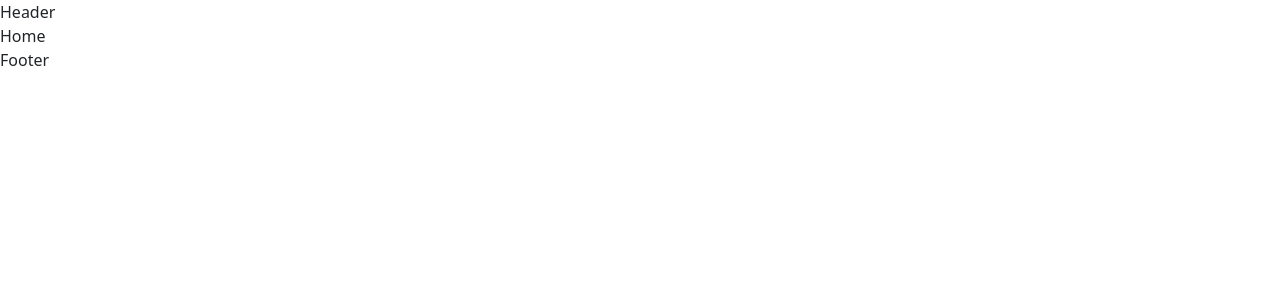
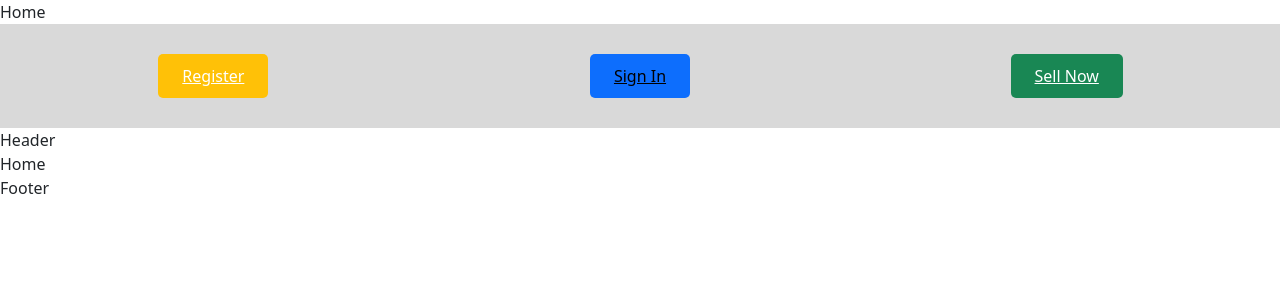
Before and after one commit to Ilhamfeysel/StilGalleriet, a React (Vite) app: page / in a window 1280 px wide. Shown: the top 300 px of the page. Built offline with nearby package versions, Linux system fonts and the light colour scheme.

Commit message:
Update App component and add new HomePageButtons component

```diff
--- a/src/App.jsx
+++ b/src/App.jsx
@@ -4,10 +4,14 @@ import Header from "./components/Header";
 import Footer from "./components/Footer";
 import Login from "./components/Login";
 import Register from "./components/Register";
+import HomePageButtons from "./components/HomePageButtons";
 
 function App() {
   return (
-    <BrowserRouter>
+    <div>
+      <div>Home</div>
+      <HomePageButtons>Test</HomePageButtons>
+      <BrowserRouter>
       <Header />
       <Routes>
         <Route path="/" element={<Home />} />
@@ -16,6 +20,7 @@ function App() {
       </Routes>
       <Footer />
     </BrowserRouter>
+    </div>
   );
 }
 
--- /dev/null
+++ b/src/components/HomePageButtons.jsx
@@ -0,0 +1,30 @@
+import React from "react";
+import { Container, Row, Col } from "react-bootstrap";
+
+const HomePageButtons = () => {
+  const buttonLinks = [
+    { label: "Register", link: "/register", bgColor: "bg-warning", textColor: "text-white" },
+    { label: "Sign In", link: "/signin", bgColor: "bg-primary", textColor: "text-black" },
+    { label: "Sell Now", link: "/sell", bgColor: "bg-success", textColor: "text-white" }
+  ];
+
+  return (
+    <Container fluid style={{ background: "#d9d9d9" }}>
+      <Row style={{ justifyContent: "center", paddingTop: "20px", paddingBottom: "20px" }}>
+        {buttonLinks.map((button, index) => (
+          <Col key={index} style={{ textAlign: "center", margin: "10px" }}>
+            <a
+              href={button.link}
+              className={`px-4 ${button.bgColor} ${button.textColor}`}
+              style={{ padding: "10px 20px", borderRadius: "5px", display: "inline-block" }}
+            >
+              {button.label}
+            </a>
+          </Col>
+        ))}
+      </Row>
+    </Container>
+  );
+};
+
+export default HomePageButtons;
```
